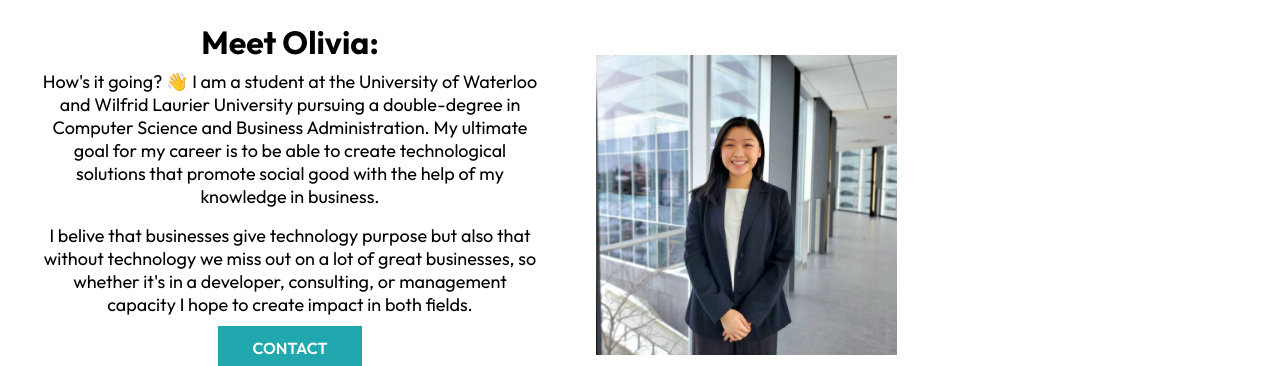
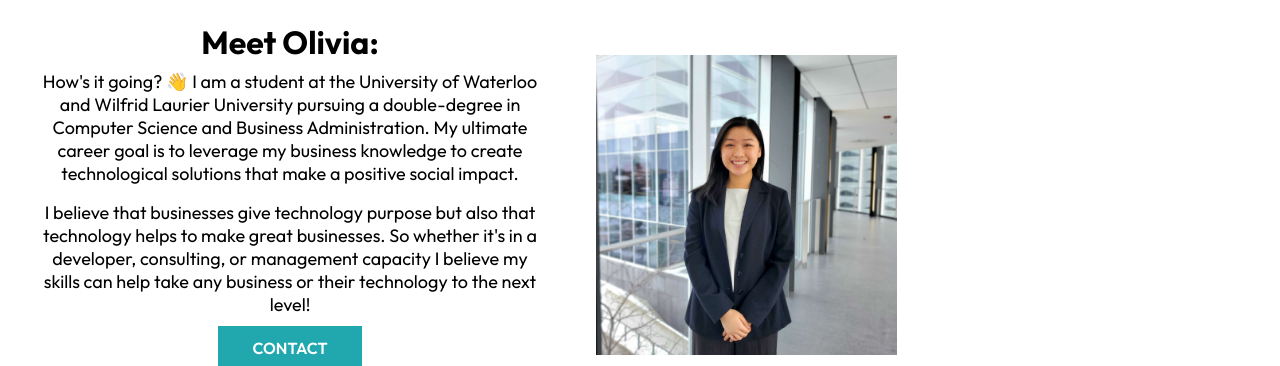
Before and after one commit to O1iviaC/olivia-chan.me, a React (Create React App) app: page /about in a window 1280 px wide. Shown: the part 522-888 px from the top of the page. Built offline with nearby package versions, Linux system fonts and the light colour scheme.

Commit message:
Fixed about paragraph

```diff
--- a/src/components/AboutContent.js
+++ b/src/components/AboutContent.js
@@ -9,14 +9,14 @@
         <div className="left">
             <h1> Meet Olivia:</h1>
             <p> How's it going? 👋 I am a student at the University of Waterloo and
-                Wilfrid Laurier University pursuing a double-degree in Computer Science and Business Administration.
-                My ultimate goal for my career is to be able to create technological solutions that promote social good
-                with the help of my knowledge in business.
+                Wilfrid Laurier University pursuing a double-degree in Computer Science
+                and Business Administration. My ultimate career goal is to leverage my
+                business knowledge to create technological solutions that make a positive social impact.
             </p>
             <p>
-                I belive that businesses give technology purpose but also that without
-                technology we miss out on a lot of great businesses, so whether it's in a developer, consulting, or management
-                capacity I hope to create impact in both fields.
+                I believe that businesses give technology purpose but also that technology helps to make great
+                businesses. So whether it's in a developer, consulting, or management capacity I believe my skills
+                can help take any business or their technology to the next level!
             </p>
             <Link to="https://docs.google.com/forms/d/e/1FAIpQLSeQq27ZEb4DwURKKOWKDR64OVYZqLtV4JApbRzF3h488CiqVw/viewform">
                 <button className="btn">Contact</button>
```
